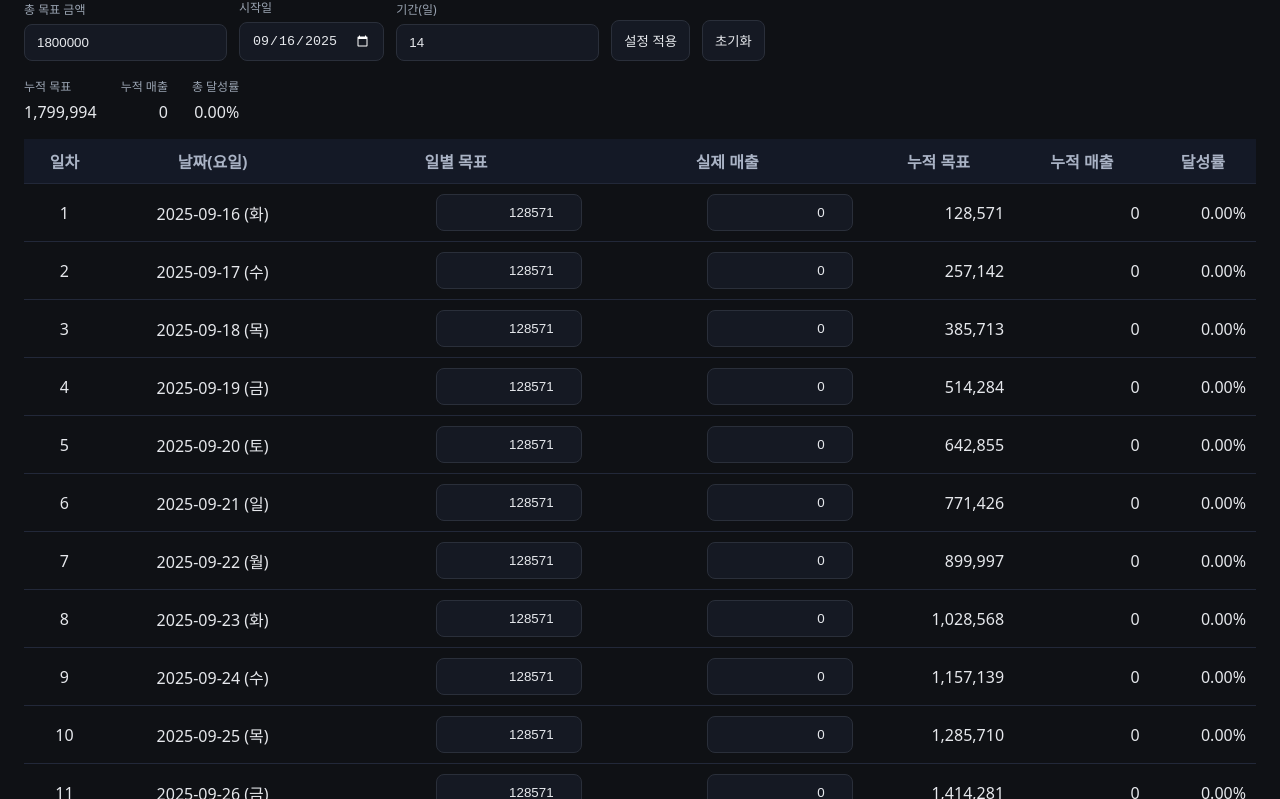
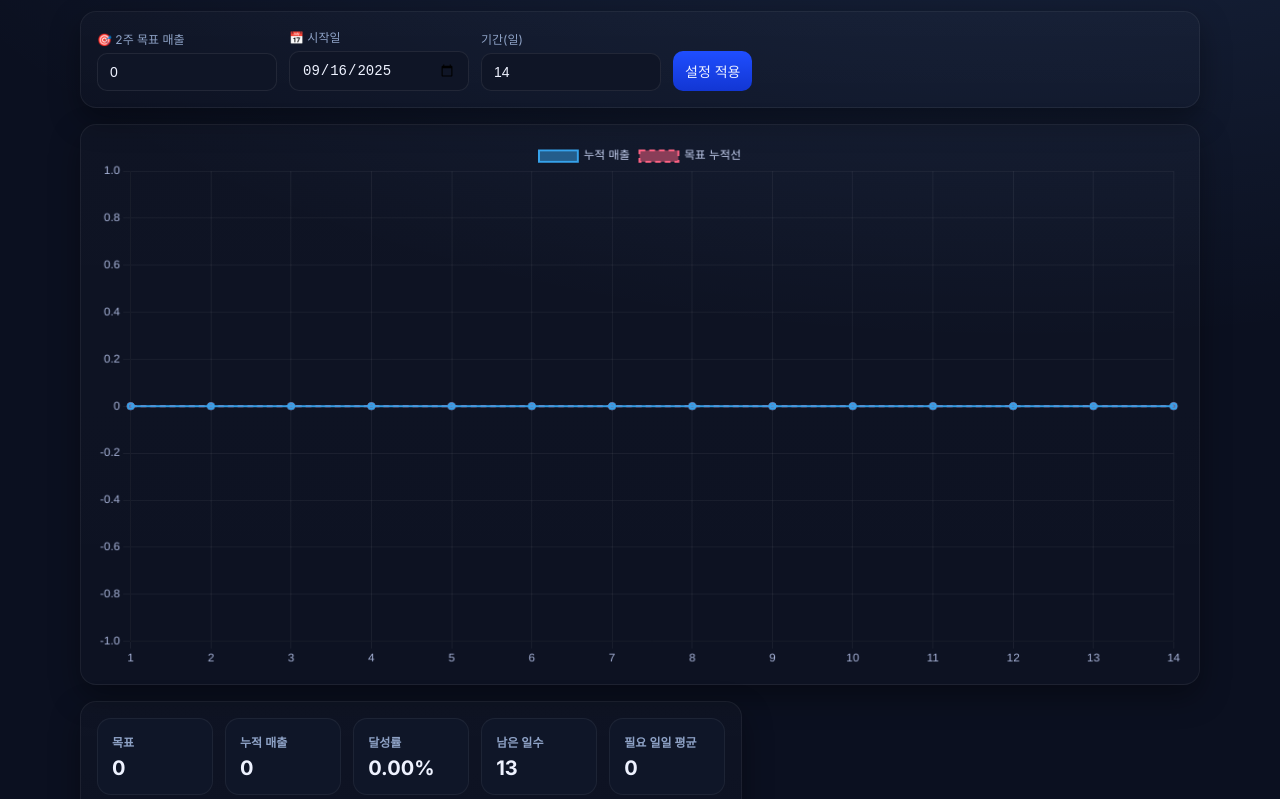
Before and after one commit to anne474/-, a plain HTML site: page index.html in a window 1280 px wide. Shown: the part 71-870 px from the top of the page. Drawn offline with nearby package versions, Linux system fonts and the light colour scheme.

Commit message:
Add files via upload

```diff
--- a/index.html
+++ b/index.html
@@ -1,218 +1,300 @@
-<!DOCTYPE html>
+<!doctype html>
 <html lang="ko">
 <head>
-  <meta charset="UTF-8" />
-  <title>2주 매출 대시보드 (그래프 포함)</title>
+  <meta charset="utf-8" />
   <meta name="viewport" content="width=device-width, initial-scale=1" />
+  <title>2주 매출 목표 대시보드</title>
+  <link rel="preconnect" href="https://fonts.googleapis.com">
+  <link rel="preconnect" href="https://fonts.gstatic.com" crossorigin>
+  <link href="https://fonts.googleapis.com/css2?family=Inter:wght@400;600;700&display=swap" rel="stylesheet">
+  <script src="https://cdn.jsdelivr.net/npm/chart.js"></script>
   <style>
-    :root { color-scheme: dark; }
-    body{font-family:system-ui,Arial,sans-serif;background:#0f1115;color:#e6e8ec;margin:24px}
-    h1{font-size:20px;margin:0 0 16px}
-    .controls{display:flex;gap:12px;flex-wrap:wrap;align-items:end;margin-bottom:16px}
-    .field{display:flex;flex-direction:column;gap:6px}
-    .field label{font-size:12px;color:#9aa4b2}
-    input,button{background:#151923;border:1px solid #2a2f3a;border-radius:8px;color:#e6e8ec;padding:10px 12px}
-    button{cursor:pointer}
-    table{width:100%;border-collapse:collapse;margin-top:8px}
-    th,td{border-bottom:1px solid #222839;padding:10px;text-align:center}
-    th{color:#aab3c5;font-weight:600;background:#141926;position:sticky;top:0}
-    td input[type="number"]{width:120px;text-align:right}
-    .right{text-align:right}
-    canvas{margin-top:24px;background:#141926;border-radius:12px;padding:12px}
+    :root {
+      --bg: #0b1020; /* deep navy */
+      --card: #121a2b;
+      --muted: #8ea2c6;
+      --text: #eef2ff;
+      --accent: #6aa6ff;
+      --success: #7ee787;
+      --warning: #ffcc66;
+      --danger: #ff7b72;
+      --shadow: 0 12px 30px rgba(0,0,0,.35);
+      --radius: 16px;
+    }
+    * { box-sizing: border-box; }
+    body {
+      margin: 0; padding: 24px; font-family: Inter, system-ui, -apple-system, Segoe UI, Roboto, 'Helvetica Neue', Arial;
+      background: radial-gradient(1200px 600px at 80% -10%, rgba(106,166,255,.15), transparent), var(--bg);
+      color: var(--text);
+    }
+    .wrap { max-width: 1120px; margin: 0 auto; }
+    header { display:flex; align-items:center; justify-content:space-between; gap:16px; margin-bottom:16px; }
+    h1 { font-size: clamp(22px, 3vw, 28px); margin: 0; letter-spacing: .2px; }
+    .card { background: linear-gradient(180deg, rgba(255,255,255,.02), rgba(255,255,255,.01)); border: 1px solid rgba(255,255,255,.06); border-radius: var(--radius); box-shadow: var(--shadow); }
+    .toolbar { display:flex; flex-wrap:wrap; gap:12px; padding:16px; align-items:end; }
+    .field { display:flex; flex-direction:column; gap:6px; }
+    .field label { color: var(--muted); font-size: 12px; }
+    input, button, select { background:#0f1526; color:var(--text); border:1px solid rgba(255,255,255,.08); border-radius:10px; padding:10px 12px; font-size:14px; outline:none; }
+    input[type="number"] { width: 180px; }
+    input[type="date"] { width: 180px; }
+    button { cursor:pointer; transition: .2s ease; }
+    button.primary { background: linear-gradient(180deg, #1f4eff, #1236d3); border: none; }
+    button.ghost { background: transparent; border:1px dashed rgba(255,255,255,.14); }
+    button:hover { transform: translateY(-1px); box-shadow: 0 8px 20px rgba(0,0,0,.25); }
+    .grid { display:grid; grid-template-columns: 1.5fr 1fr; gap:16px; margin:16px 0; }
+    @media (max-width: 980px){ .grid { grid-template-columns: 1fr; } }
+    .kpis { display:grid; grid-template-columns: repeat(5,1fr); gap:12px; padding:16px; }
+    @media (max-width: 980px){ .kpis { grid-template-columns: repeat(2,1fr); } }
+    .kpi { padding:14px; border-radius:14px; background: #0f1628; border:1px solid rgba(255,255,255,.06); }
+    .kpi h3 { margin:0 0 6px; font-size:12px; color:var(--muted); font-weight:600; }
+    .kpi .v { font-size:20px; font-weight:700; }
+    .table { padding:12px; overflow:auto; }
+    table { width:100%; border-collapse:collapse; font-size:14px; }
+    th, td { text-align:right; padding:10px 8px; border-bottom:1px solid rgba(255,255,255,.06); }
+    th { color:var(--muted); font-weight:600; position:sticky; top:0; background: #0f1628; }
+    td:first-child, th:first-child { text-align:center; }
+    td:nth-child(2), th:nth-child(2) { text-align:center; }
+    .progress { height: 10px; background:#0f1628; border-radius:999px; overflow:hidden; border:1px solid rgba(255,255,255,.06); }
+    .bar { height:100%; width:0; background: linear-gradient(90deg, #2dd4bf, #60a5fa); }
+    footer { opacity:.7; font-size:12px; margin-top:12px; text-align:center; }
   </style>
-  <!-- Chart.js 불러오기 -->
-  <script src="https://cdn.jsdelivr.net/npm/chart.js"></script>
 </head>
 <body>
-  <h1>📊 2주 매출 대시보드</h1>
+  <div class="wrap">
+    <header>
+      <h1>📊 2주 매출 목표 대시보드 (바이브 코딩 · 한 파일)</h1>
+      <div style="display:flex; gap:8px; align-items:center">
+        <button class="ghost" id="btnExport">데이터 내보내기</button>
+        <input type="file" id="fileImport" accept="application/json" style="display:none" />
+        <button class="ghost" id="btnImport">가져오기</button>
+        <button id="btnReset">초기화</button>
+      </div>
+    </header>
 
-  <!-- 상단 설정 -->
-  <div class="controls">
+    <div class="card toolbar">
       <div class="field">
-      <label for="goal">총 목표 금액</label>
-      <input id="goal" type="number" min="0" step="1000" />
+        <label>🎯 2주 목표 매출</label>
+        <input type="number" id="goal" min="0" step="1000" value="0" />
       </div>
       <div class="field">
-      <label for="start">시작일</label>
-      <input id="start" type="date" />
+        <label>📅 시작일</label>
+        <input type="date" id="startDate" />
       </div>
       <div class="field">
-      <label for="days">기간(일)</label>
-      <input id="days" type="number" min="1" step="1" />
+        <label>기간(일)</label>
+        <input type="number" id="days" min="1" max="31" value="14" />
       </div>
-    <button id="apply">설정 적용</button>
-    <button id="reset">초기화</button>
+      <div class="field">
+        <label>&nbsp;</label>
+        <button class="primary" id="btnApply">설정 적용</button>
+      </div>
     </div>
 
-  <!-- 요약 -->
-  <div class="controls" style="gap:24px">
-    <div class="field"><label>누적 목표</label><div id="sumTarget" class="right">-</div></div>
-    <div class="field"><label>누적 매출</label><div id="sumSales" class="right">-</div></div>
-    <div class="field"><label>총 달성률</label><div id="achv" class="right">-</div></div>
+    <!-- 그래프를 위로 이동 -->
+    <div class="card" style="margin:16px 0">
+      <canvas id="chart" style="padding:16px"></canvas>
     </div>
 
-  <!-- 표 -->
-  <table>
+    <div class="grid">
+      <div class="card">
+        <div class="kpis">
+          <div class="kpi"><h3>목표</h3><div class="v" id="kGoal">0</div></div>
+          <div class="kpi"><h3>누적 매출</h3><div class="v" id="kSum">0</div></div>
+          <div class="kpi"><h3>달성률</h3><div class="v" id="kRate">0%</div></div>
+          <div class="kpi"><h3>남은 일수</h3><div class="v" id="kDaysLeft">0</div></div>
+          <div class="kpi"><h3>필요 일일 평균</h3><div class="v" id="kNeed">0</div></div>
+        </div>
+        <div style="padding:0 16px 16px">
+          <div class="progress"><div class="bar" id="progressBar"></div></div>
+        </div>
+      </div>
+    </div>
+
+    <div class="card table">
+      <table id="tbl">
         <thead>
           <tr>
             <th>일차</th>
-        <th>날짜(요일)</th>
-        <th>일별 목표</th>
+            <th>날짜</th>
             <th>실제 매출</th>
-        <th>누적 목표</th>
-        <th>누적 매출</th>
-        <th>달성률</th>
+            <th>누적</th>
+            <th>누적 달성률</th>
           </tr>
         </thead>
-    <tbody id="tbody"></tbody>
+        <tbody></tbody>
       </table>
+    </div>
 
-  <!-- 그래프 -->
-  <canvas id="salesChart" height="100"></canvas>
+    <footer>💾 모든 입력은 브라우저 <b>localStorage</b>에 자동 저장됩니다. (삭제/초기화 전까지 유지)</footer>
+  </div>
 
   <script>
-    // ---- 유틸
-    const DAYS = ['일','월','화','수','목','금','토'];
-    const weekday = (y,m,d) => DAYS[new Date(y, m-1, d).getDay()];
-    const fmt = n => (Number(n)||0).toLocaleString();
-    const pct = (a,b) => b>0 ? ((a/b)*100).toFixed(2)+'%' : '-';
-    const pad2 = n => String(n).padStart(2,'0');
+    const $$ = (sel) => document.querySelector(sel);
+    const pad = (n) => String(n).padStart(2, '0');
+    const fmt = (n) => Number(n||0).toLocaleString('ko-KR');
+    const pct = (x) => (x*100).toFixed(2) + '%';
 
-    // ---- 상태 (localStorage 저장)
-    const KEY = 'sales-dashboard:v2';
-    const todayISO = () => new Date().toISOString().slice(0,10);
-    const initState = {
-      goal: 1800000,
-      start: '2025-09-16',
+    const KEY = 'sales-2w-dashboard-v1';
+
+    const state = {
+      goal: 0,
+      startDate: new Date().toISOString().slice(0,10),
       days: 14,
-      targets: [],
-      sales: []
+      sales: [] // length = days
     };
-    let state = load() || initState;
 
     function save(){ localStorage.setItem(KEY, JSON.stringify(state)); }
-    function load(){ try{ return JSON.parse(localStorage.getItem(KEY)); }catch(e){ return null; } }
+    function load(){
+      try { const s = JSON.parse(localStorage.getItem(KEY)); if(s){ Object.assign(state, s); } } catch(e){}
+    }
 
-    // ---- DOM
-    const $goal  = document.getElementById('goal');
-    const $start = document.getElementById('start');
-    const $days  = document.getElementById('days');
-    const $apply = document.getElementById('apply');
-    const $reset = document.getElementById('reset');
-    const $tbody = document.getElementById('tbody');
-    const $sumTarget = document.getElementById('sumTarget');
-    const $sumSales  = document.getElementById('sumSales');
-    const $achv      = document.getElementById('achv');
+    function initIfNeeded(){
+      if(!Array.isArray(state.sales) || state.sales.length !== Number(state.days)){
+        state.sales = Array.from({length: Number(state.days)}, () => 0);
+      }
+    }
 
-    // ---- 차트 세팅
-    const ctx = document.getElementById('salesChart').getContext('2d');
-    let chart = new Chart(ctx, {
-      type: 'line',
-      data: {
-        labels: [],
+    function buildTable(){
+      const tbody = $$('#tbl tbody');
+      tbody.innerHTML = '';
+      let cum = 0;
+      const goal = Number(state.goal||0);
+      const start = new Date(state.startDate);
+
+      for(let i=0;i<state.days;i++){
+        const tr = document.createElement('tr');
+        const d = new Date(start); d.setDate(d.getDate()+i);
+        const y = d.getFullYear(), m = pad(d.getMonth()+1), da = pad(d.getDate());
+
+        const s = Number(state.sales[i]||0);
+        cum += s;
+        const rate = goal>0 ? cum/goal : 0;
+
+        tr.innerHTML = `
+          <td>${i+1}</td>
+          <td>${y}-${m}-${da}</td>
+          <td>
+            <input type="number" min="0" step="1000" value="${s}" data-idx="${i}" style="width:140px; text-align:right">
+          </td>
+          <td>${fmt(cum)}</td>
+          <td>${pct(rate)}</td>
+        `;
+        tbody.appendChild(tr);
+      }
+
+      // bind inputs
+      tbody.querySelectorAll('input[type="number"]').forEach(inp => {
+        inp.addEventListener('input', () => {
+          const i = Number(inp.dataset.idx);
+          state.sales[i] = Number(inp.value||0);
+          save();
+          render();
+        });
+      });
+    }
+
+    let chart;
+    function buildChart(){
+      const ctx = $$('#chart');
+      const labels = Array.from({length: state.days}, (_,i) => i+1);
+      const cum = [];
+      let running = 0; state.sales.forEach(v => { running += Number(v||0); cum.push(running); });
+      const goalLine = Array.from({length: state.days}, (_,i) => Number(state.goal||0) * ((i+1)/state.days));
+
+      const data = {
+        labels,
         datasets: [
-          { label:'누적 목표', data:[], borderColor:'#8884d8', fill:false },
-          { label:'누적 매출', data:[], borderColor:'#82ca9d', fill:false }
+          { label: '누적 매출', data: cum, borderWidth: 2, tension: .25 },
+          { label: '목표 누적선', data: goalLine, borderDash: [6,4], borderWidth: 2 }
         ]
-      },
+      };
+
+      if(chart){ chart.destroy(); }
+      chart = new Chart(ctx, {
+        type: 'line', data,
         options: {
-        responsive:true,
-        plugins:{ legend:{ labels:{ color:'#e6e8ec' } } },
-        scales:{
-          x:{ ticks:{ color:'#e6e8ec' } },
-          y:{ ticks:{ color:'#e6e8ec' } }
+          responsive: true,
+          plugins: { legend: { labels: { color: '#c9d4f4' } } },
+          scales: {
+            x: { ticks: { color: '#a8b4d9' }, grid: { color: 'rgba(255,255,255,.06)'} },
+            y: { ticks: { color: '#a8b4d9' }, grid: { color: 'rgba(255,255,255,.06)'} }
           }
         }
       });
-
-    // ---- 렌더
-    function render(){
-      $goal.value  = state.goal;
-      $start.value = state.start;
-      $days.value  = state.days;
-
-      const base = Math.floor((state.goal||0)/ (state.days||1));
-      for(let i=0;i<state.days;i++){
-        if(state.targets[i] == null) state.targets[i] = base;
-        if(state.sales[i]   == null) state.sales[i]   = 0;
     }
 
-      $tbody.innerHTML = '';
-      let cumT=0, cumS=0, sumT=0, sumS=0;
+    function renderKPI(){
+      const total = state.sales.reduce((a,b)=>a+Number(b||0),0);
+      const goal = Number(state.goal||0);
+      const ach = goal>0 ? total/goal : 0;
 
-      const labels=[], dataTarget=[], dataSales=[];
+      const today = new Date();
+      const start = new Date(state.startDate);
+      const elapsed = Math.min(state.days, Math.max(0, Math.floor((today - start)/86400000) + 1));
+      const left = Math.max(0, state.days - elapsed);
+      const remain = Math.max(0, goal - total);
+      const need = left>0 ? Math.ceil(remain/left) : remain;
 
-      for(let i=0;i<state.days;i++){
-        const d0 = new Date(state.start);
-        d0.setDate(d0.getDate()+i);
-        const y = d0.getFullYear(), m = d0.getMonth()+1, d = d0.getDate();
+      $$('#kGoal').textContent = fmt(goal);
+      $$('#kSum').textContent = fmt(total);
+      $$('#kRate').textContent = pct(ach);
+      $$('#kDaysLeft').textContent = left;
+      $$('#kNeed').textContent = fmt(need);
 
-        const t = Number(state.targets[i])||0;
-        const s = Number(state.sales[i])||0;
-        cumT += t; cumS += s;
-
-        const label = `${pad2(m)}/${pad2(d)}(${weekday(y,m,d)})`;
-        labels.push(label);
-        dataTarget.push(cumT);
-        dataSales.push(cumS);
-
-        const tr = document.createElement('tr');
-        tr.innerHTML = `
-          <td>${i+1}</td>
-          <td>${y}-${pad2(m)}-${pad2(d)} (${weekday(y,m,d)})</td>
-          <td class="right"><input type="number" min="0" step="1000" value="${t}" data-idx="${i}" data-k="targets"></td>
-          <td class="right"><input type="number" min="0" step="1000" value="${s}" data-idx="${i}" data-k="sales"></td>
-          <td class="right">${fmt(cumT)}</td>
-          <td class="right">${fmt(cumS)}</td>
-          <td class="right">${pct(cumS, cumT)}</td>
-        `;
-        $tbody.appendChild(tr);
-
-        sumT = cumT; sumS = cumS;
+      const bar = $$('#progressBar');
+      bar.style.width = Math.min(100, ach*100) + '%';
     }
 
-      $sumTarget.textContent = fmt(sumT);
-      $sumSales.textContent  = fmt(sumS);
-      $achv.textContent      = pct(sumS, sumT);
-
-      // 이벤트 바인딩
-      $tbody.querySelectorAll('input[type="number"]').forEach(inp=>{
-        inp.oninput = () => {
-          const i = Number(inp.dataset.idx);
-          const k = inp.dataset.k;
-          state[k][i] = Number(inp.value)||0;
-          save();
-          render();
-        };
-      });
-
-      // 차트 업데이트
-      chart.data.labels = labels;
-      chart.data.datasets[0].data = dataTarget;
-      chart.data.datasets[1].data = dataSales;
-      chart.update();
+    function applySettings(){
+      state.goal = Number($$('#goal').value || 0);
+      state.startDate = $$('#startDate').value || new Date().toISOString().slice(0,10);
+      const newDays = Number($$('#days').value || 14);
+      if(newDays !== state.days){
+        const old = state.sales.slice();
+        state.days = newDays;
+        state.sales = Array.from({length:newDays}, (_,i)=> old[i] || 0);
       }
-
-    // ---- 버튼
-    $apply.onclick = () => {
-      state.goal  = Number($goal.value)||0;
-      state.start = $start.value || todayISO();
-      const newDays = Math.max(1, Number($days.value)||1);
-      state.days = newDays;
-      state.targets.length = newDays;
-      state.sales.length   = newDays;
-      save();
-      render();
-    };
-    $reset.onclick = () => {
-      if(confirm('모든 값을 초기화할까요?')) {
-        state = JSON.parse(JSON.stringify(initState));
       save();
       render();
     }
-    };
 
-    render();
+    function render(){
+      initIfNeeded();
+      // reflect controls
+      $$('#goal').value = state.goal;
+      $$('#startDate').value = state.startDate;
+      $$('#days').value = state.days;
+
+      buildTable();
+      buildChart();
+      renderKPI();
+    }
+
+    // Export/Import/Reset
+    $$('#btnExport').addEventListener('click', () => {
+      const blob = new Blob([JSON.stringify(state, null, 2)], {type:'application/json'});
+      const url = URL.createObjectURL(blob);
+      const a = document.createElement('a');
+      a.href = url; a.download = 'sales_dashboard_backup.json'; a.click();
+      URL.revokeObjectURL(url);
+    });
+
+    $$('#btnImport').addEventListener('click', ()=> $$('#fileImport').click());
+    $$('#fileImport').addEventListener('change', (e)=>{
+      const f = e.target.files[0]; if(!f) return;
+      const reader = new FileReader();
+      reader.onload = () => { try{ const obj = JSON.parse(reader.result); Object.assign(state, obj); save(); render(); } catch(err){ alert('가져오기 실패: JSON 형식 확인'); } };
+      reader.readAsText(f);
+    });
+
+    $$('#btnReset').addEventListener('click', () => {
+      if(confirm('모든 데이터를 초기화할까요?')){ localStorage.removeItem(KEY); location.reload(); }
+    });
+
+    $$('#btnApply').addEventListener('click', applySettings);
+
+    // boot
+    load(); initIfNeeded(); render();
   </script>
 </body>
 </html>
```
Lines whose indentation alone changed are shown as unchanged.
